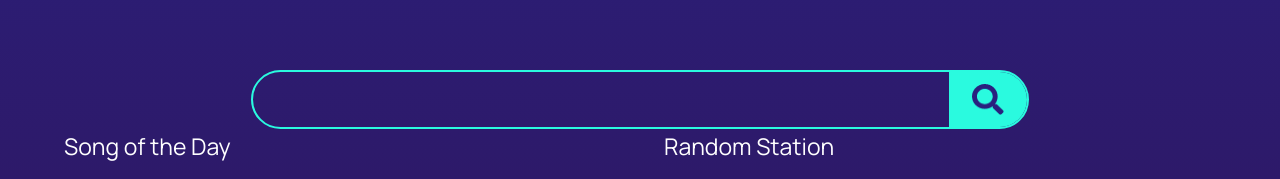
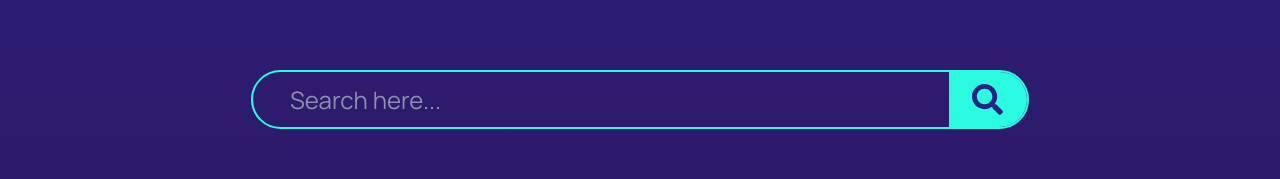
Before and after one commit to spacebromx/streamify, a React (Vite) app: page / in a window 1280 px wide. Shown: the part 341-520 px from the top of the page. Built offline with nearby package versions, Linux system fonts and the light colour scheme.

Commit message:
Added FIX PR to Search Component, implementation of font awesome and delete icon asset

```diff
--- a/src/components/search/Search.jsx
+++ b/src/components/search/Search.jsx
@@ -1,12 +1,11 @@
 import React, { Component } from "react";
 import "./_Search.scss";
-import searchIcon from "assets/search-solid.png";
 
 class Search extends Component {
-  constructor() {
-    super();
+  constructor(props) {
+    super(props);
     this.state = {
-      query: " ",
+      query: "",
     };
 
     this.handleChange = this.handleChange.bind(this);
@@ -19,7 +18,8 @@ class Search extends Component {
   }
 
   render() {
-    return <div className="search">
+    return (
+      <div className="search">
         <div className="search__container">
           <input
             className="search__input"
@@ -29,10 +29,11 @@ class Search extends Component {
             onChange={this.handleChange}
           />
           <span className="search__icon">
-                 <img className="search__image" src={searchIcon} alt="search icon" />
+            <i class="fas fa-search search__image"></i>
           </span>
         </div>
       </div>
+    );
   }
 }
 
--- a/src/components/search/_Search.scss
+++ b/src/components/search/_Search.scss
@@ -19,6 +19,7 @@
   display: flex;
   overflow: hidden;
   margin-top: calculateRem(90px);
+  margin-bottom: calculateRem(110px);
 }
 
 .search__input {
@@ -44,6 +45,6 @@
 }
 
 .search__image {
-  width: calculateRem(31.58px);
-  height: calculateRem(31.58px);
+  font-size: calculateRem(31px);
+  color: $purple;
 }
```
Also changed, not shown: src/assets/search-solid.png (deleted). Lines whose indentation alone changed are shown as unchanged.
